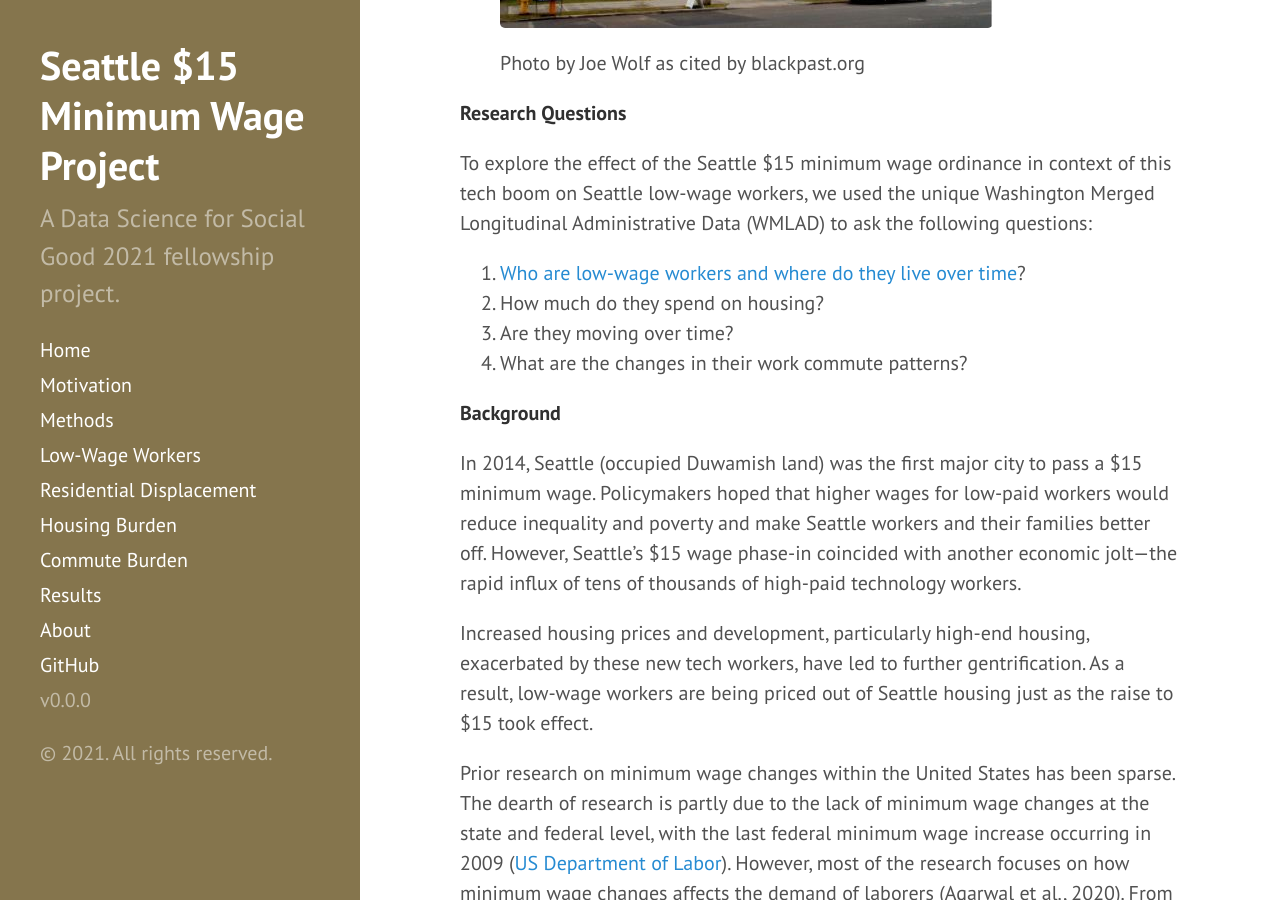
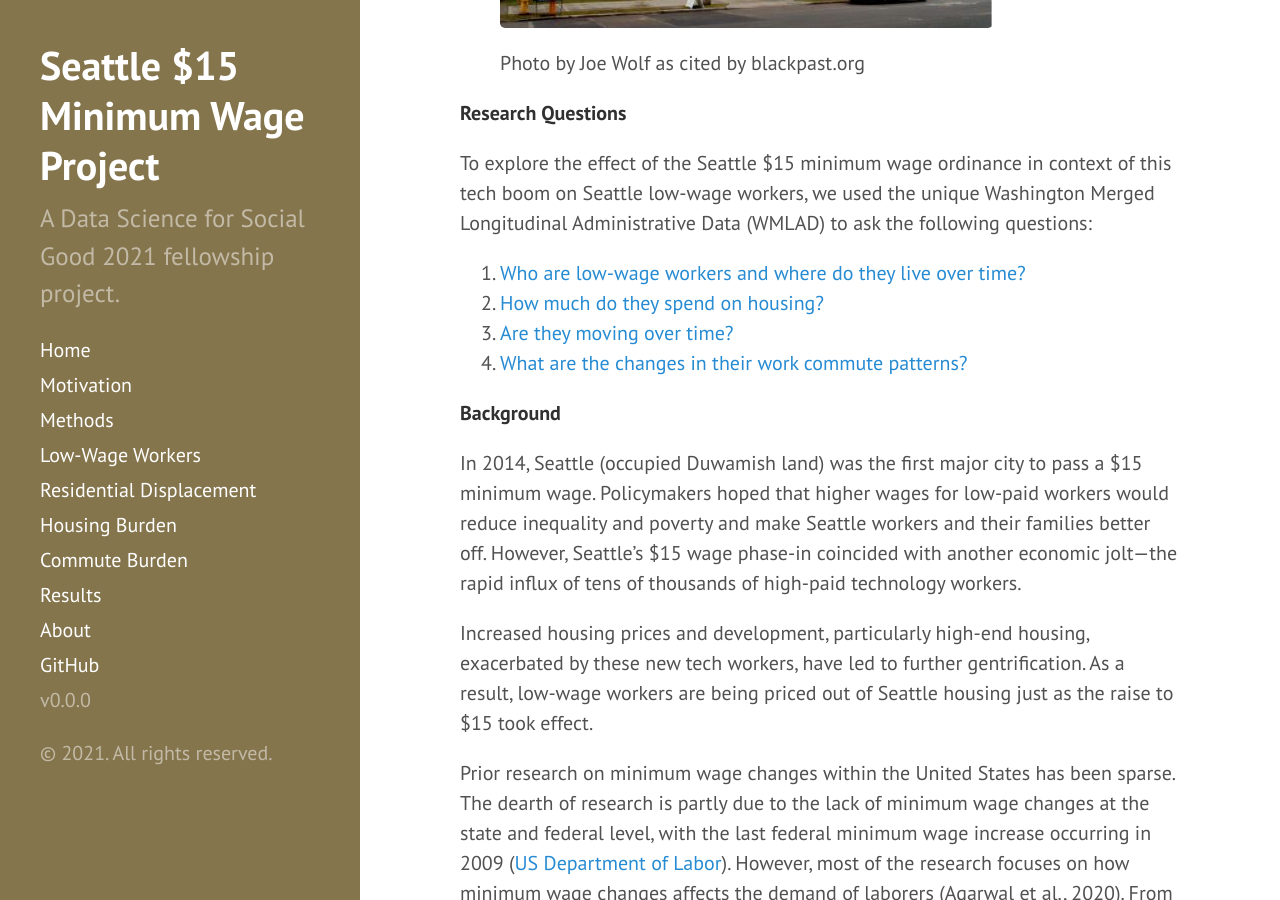
Before and after one commit to uwescience/MinWA, a Jekyll site: the page built from motivation.md, in a window 1280 px wide and 900 px high, scrolled down 413 px. Built offline with Jekyll 4.4.1, drawn with Linux system fonts in a browser that asks for light colours; some of the changed lines change nothing that is shown.

Commit message:
hyperlinked rqs

```diff
--- a/motivation.md
+++ b/motivation.md
@@ -12,10 +12,10 @@ title: Motivation
 
 To explore the effect of the Seattle $15 minimum wage ordinance in context of this tech boom on Seattle low-wage workers, we used the unique Washington Merged Longitudinal Administrative Data (WMLAD) to ask the following questions:
 
-1. [Who are low-wage workers and where do they live over time](Low-Wage Workers.md)?
-2. How much do they spend on housing?
-3. Are they moving over time?
-4. What are the changes in their work commute patterns?
+1. [Who are low-wage workers and where do they live over time?](Low-Wage Workers.md)
+2. [How much do they spend on housing?](Housing Burden.md)
+3. [Are they moving over time?](Residential Displacement.md)
+4. [What are the changes in their work commute patterns?](Commute Burden.md)
 
 **Background**
 
```
